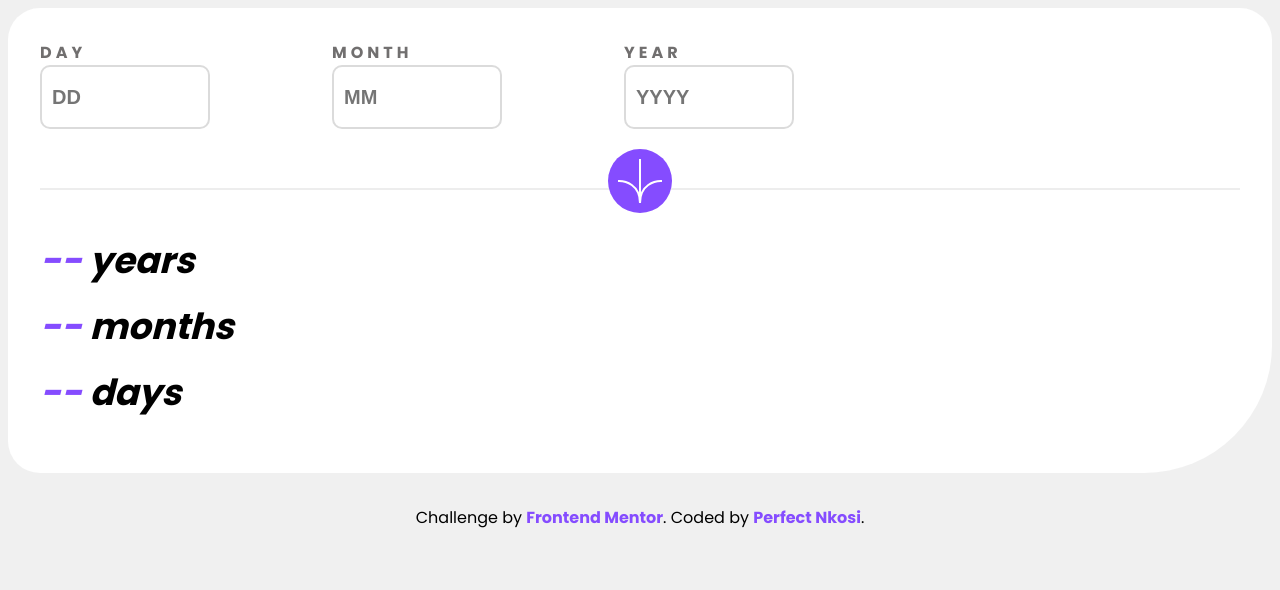
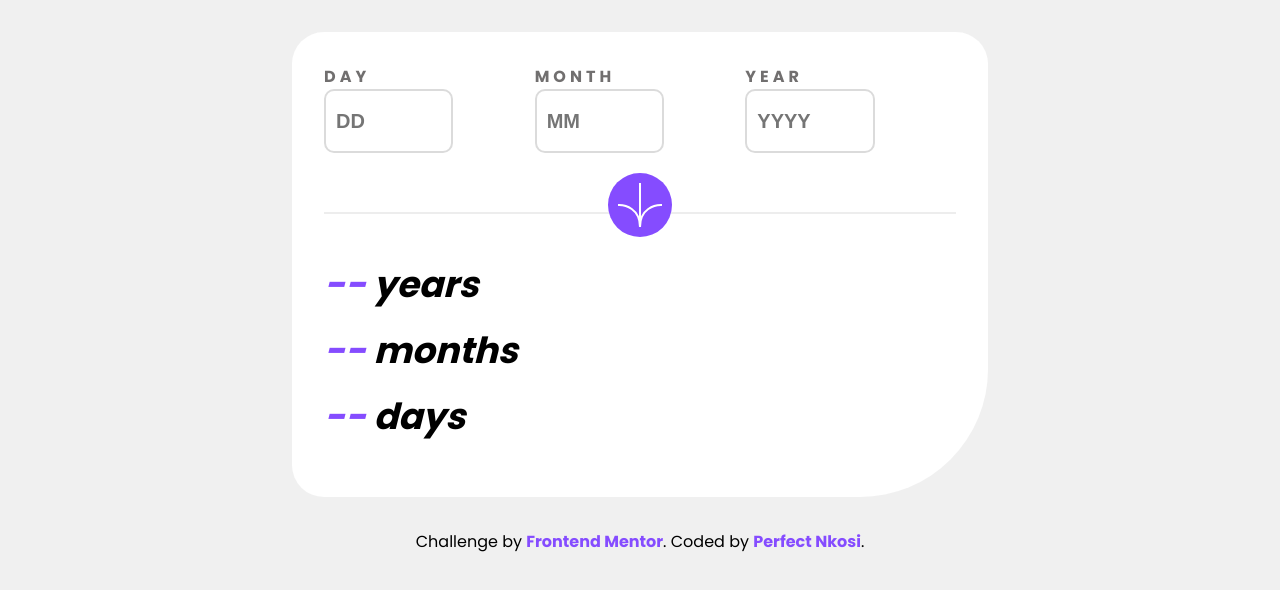
Before and after one commit to PNkosi/age-calculator, a website built with Vite: page index.html in a window 1280 px wide. Built offline with nearby package versions, Linux system fonts and the light colour scheme.

Commit message:
fix: Responsiveness

```diff
--- a/src/style.css
+++ b/src/style.css
@@ -16,8 +16,14 @@ body {
 .card {
   background-color: var(--white);
   border-radius: 2rem 2rem 8rem 2rem;
-  margin: 0 auto;
+  margin: 2rem auto;
   padding: 2rem;
+}
+
+@media screen and (min-width: 768px) {
+  .card {
+    width: 50%;
+  }
 }
 
 .inputs {
@@ -100,10 +106,6 @@ input:focus {
   transition: all 0.5s ease-in-out;
 }
 
-/*.calculate-btn img {*/
-/*  width: 35px;*/
-/*}*/
-
 .calculate-btn:hover {
   background-color: var(--off-black);
   transform: scale(0.9);
```
